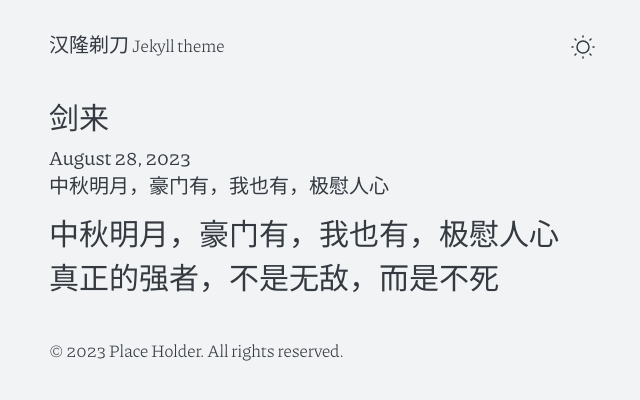
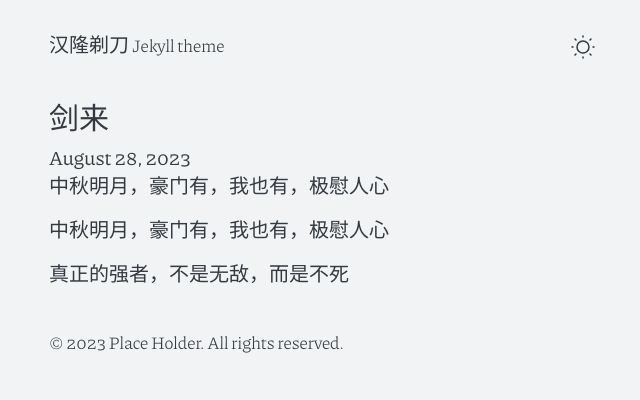
Before and after one commit to hanlonrazor/hanlonrazor.github.io, a Jekyll site: the page built from _posts/2023-08-28-剑来.md, in a window 1280 px wide. Shown: the top 400 px of the page, without its empty margins (318-958 px from the left). Built offline with Jekyll 4.4.1, drawn with Linux system fonts in a browser that asks for light colours.

Commit message:
Update 2023-08-28-剑来.md

```diff
--- a/_posts/2023-08-28-剑来.md
+++ b/_posts/2023-08-28-剑来.md
@@ -3,5 +3,6 @@ layout: post
 lead: 中秋明月，豪门有，我也有，极慰人心
 ---
 
-# 中秋明月，豪门有，我也有，极慰人心
-# 真正的强者，不是无敌，而是不死
+中秋明月，豪门有，我也有，极慰人心
+
+真正的强者，不是无敌，而是不死
```
